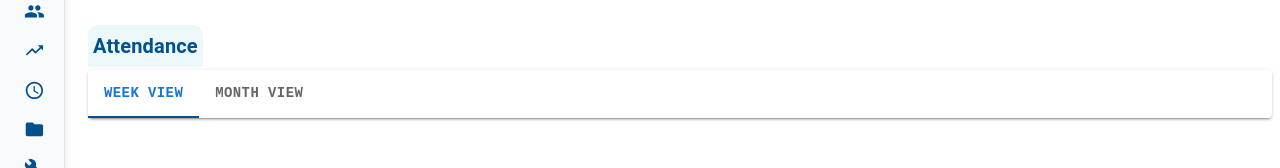
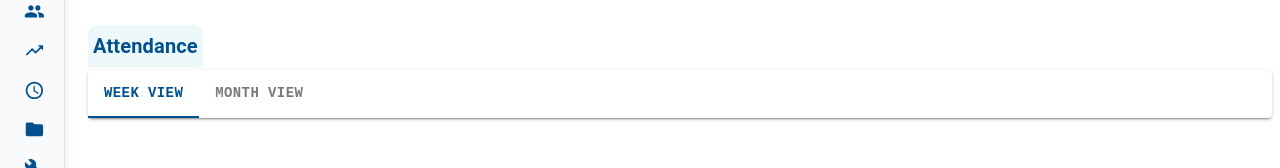
Before and after one commit to KesariIncture/topas-demo, a React (Vite) app: page /topas-demo/dashboard in a window 1280 px wide. Shown: the part 167-335 px from the top of the page. Built offline with nearby package versions, Linux system fonts and the light colour scheme.

Commit message:
Enhance Dashboard tabs with text color adjustment based on active tab

```diff
--- a/src/pages/Dashboard.jsx
+++ b/src/pages/Dashboard.jsx
@@ -65,9 +65,14 @@ function Dashboard() {
           <Typography variant="h6" sx={{ color: c1, fontWeight: "bold" }}>Attendance</Typography>
         </Box>
         <Paper elevation={2} sx={{ marginTop: "3px" }}>
-          <Tabs value={tabValue} onChange={handleChange} TabIndicatorProps={{ style: { backgroundColor: c1} }}>
-            <Tab label="Week View" sx={{ fontFamily: "monospace", fontWeight: "bold" }} />
-            <Tab label="Month View" sx={{ fontFamily: "monospace", fontWeight: "bold" }} />
+          <Tabs
+            value={tabValue}
+            onChange={handleChange}
+            TabIndicatorProps={{ style: { backgroundColor: c1 } }}
+            textColor="inherit"
+          >
+            <Tab label="Week View" sx={{ fontFamily: "monospace", fontWeight: "bold", color: tabValue === 0 ? c1 : "inherit" }} />
+            <Tab label="Month View" sx={{ fontFamily: "monospace", fontWeight: "bold", color: tabValue === 1 ? c1 : "inherit" }} />
           </Tabs>
         </Paper>
       </Box>
```
